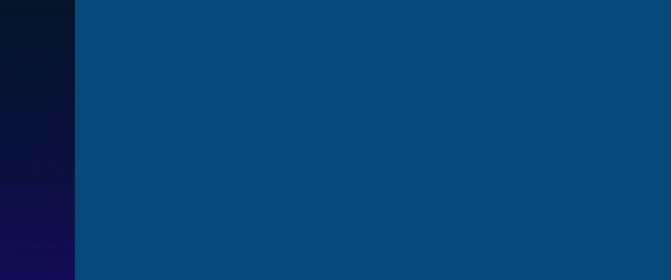
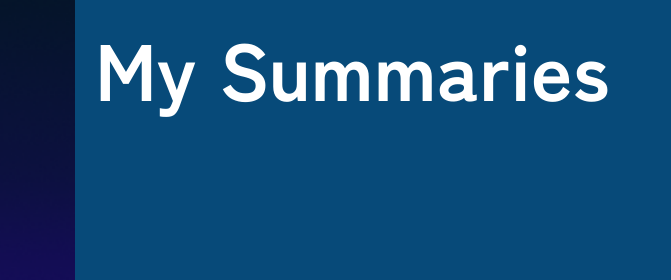
Before and after one commit to acm-projects/TidyTerms, a browser extension: page Website/main.html in a window 1280 px wide. Shown: the top 280 px of the page, 225-896 px from the left. Drawn offline with Linux system fonts and the light colour scheme; no server answers.

Commit message:
add summaries header

```diff
--- a/Website/main.css
+++ b/Website/main.css
@@ -137,6 +137,8 @@ p {
     margin-left: 20px;
     margin-right: 20px;
 }
+
+
 
 li {
     color: #C6D9E6;
--- a/Website/main.html
+++ b/Website/main.html
@@ -51,7 +51,7 @@
 
         <div class="tab-content">
             <div id="mySummaries" data-tab-content class="active" style="margin-top: 8px;">
-
+                <h1 style = "margin-right: 100px;"> My Summaries </h1>
                 <div class="button-container" id="summaryContainer">
                     <!-- Summary buttons will be generated here -->
                 </div>
```
